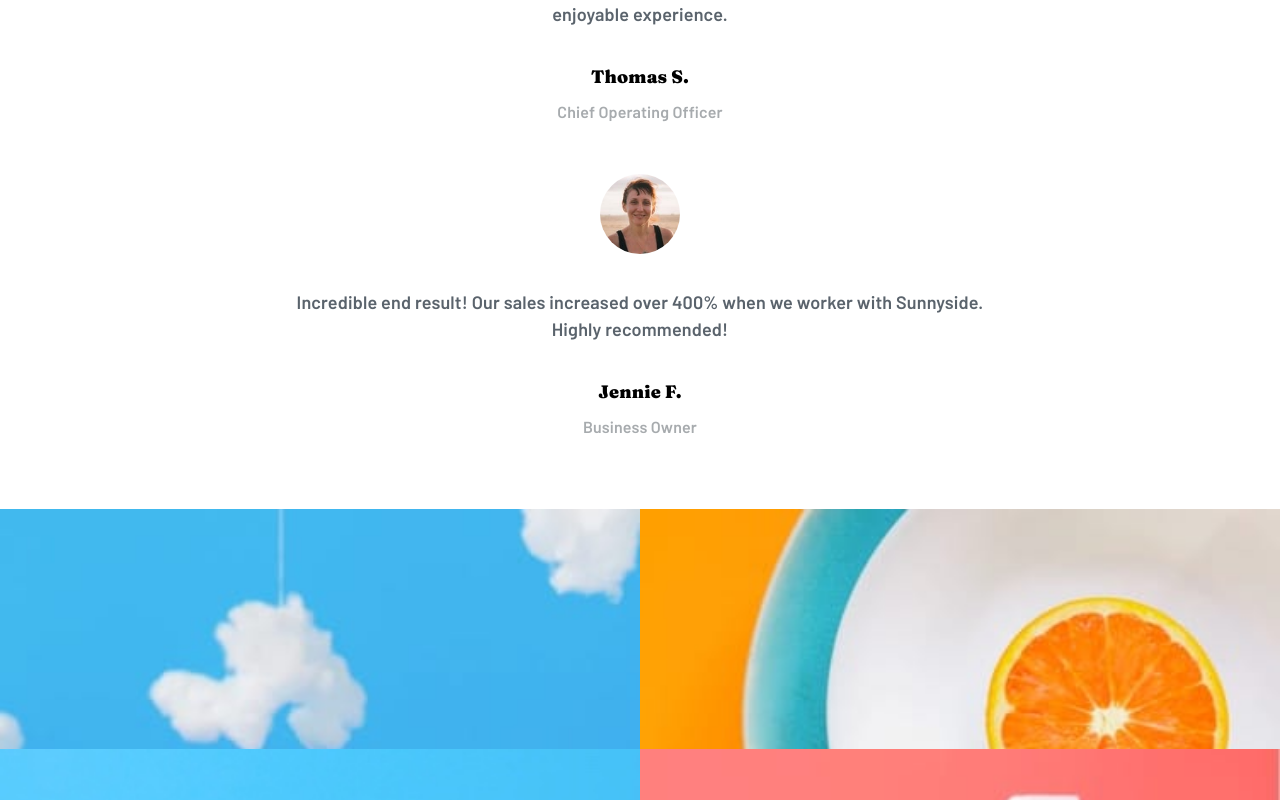
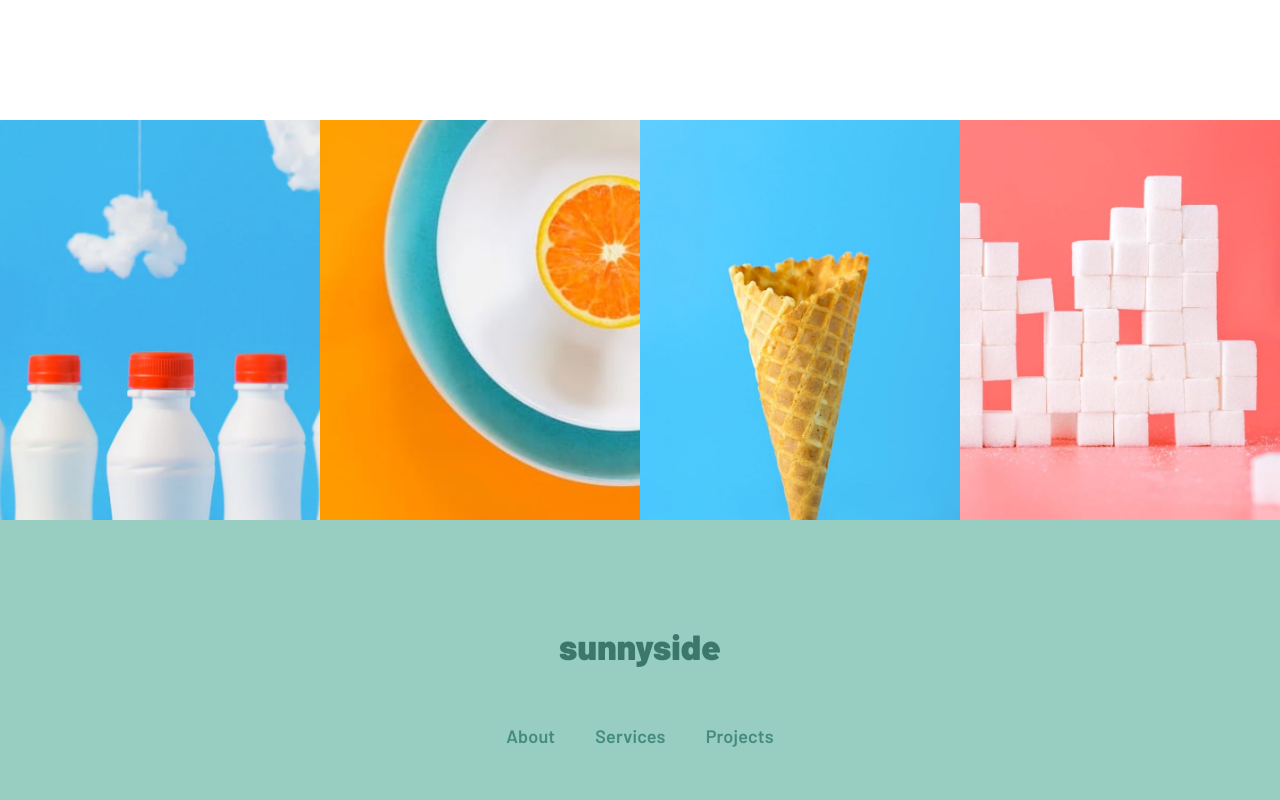
Before and after one commit to telnesito/sunnyside-landing-page, a React (Vite) app: page / in a window 1280 px wide. Shown: the part 2660-3460 px from the top of the page. Built offline with nearby package versions, Linux system fonts and the light colour scheme.

Commit message:
all-desktop-adaptative

```diff
--- a/src/components/Comments.jsx
+++ b/src/components/Comments.jsx
@@ -40,6 +40,8 @@ const Comments = () => {
       gap={'70px'}
       paddingBottom={'70px'}
       paddingTop={'70px'}
+
+
     >
 
       <Typography
@@ -52,10 +54,19 @@ const Comments = () => {
 
       <Box
         display={'flex'}
-        flexDirection={'column'}
         justifyContent={'center'}
         alignItems={'center'}
         gap={'50px'}
+
+        sx={{
+          flexDirection: {
+            xl: 'row',
+            lg: 'row',
+            md: 'row',
+            sm: 'column',
+            xs: 'column'
+          }
+        }}
 
       >
         {testimonials.map(({ image, comment, name, ocupation }, index) => <Box
--- a/src/components/Gallery.jsx
+++ b/src/components/Gallery.jsx
@@ -5,17 +5,44 @@ const Gallery = () => {
   return (
     <Box
       display={'flex'}
-      flexDirection={'column'}
       width={'100%'}
+
+      sx={{
+        flexDirection: {
+          xl: 'row',
+          lg: 'row',
+          md: 'row',
+          sm: 'row',
+          xs: 'column'
+        }
+      }}
+
+
     >
       <Box
         display={'flex'}
+        width={'100%'}
       >
         <Box
           width={'50%'}
           height={'240px'}
           sx={{
-            backgroundImage: 'url(./mobile/image-gallery-milkbottles.jpg)',
+            height: {
+              xl: '400px',
+              lg: '400px',
+              md: '400px',
+              sm: '400px',
+              xs: '240px'
+            },
+
+            backgroundImage: {
+              xl: 'url(./desktop/image-gallery-milkbottles.jpg)',
+              lg: 'url(./desktop/image-gallery-milkbottles.jpg)',
+              md: 'url(./desktop/image-gallery-milkbottles.jpg)',
+              sm: 'url(./desktop/image-gallery-milkbottles.jpg)',
+              xs: 'url(./mobile/image-gallery-milkbottles.jpg)'
+            },
+
             backgroundSize: 'cover',
             backgroundRepeat: 'no-repeat'
           }}
@@ -26,7 +53,20 @@ const Gallery = () => {
           width={'50%'}
           height={'240px'}
           sx={{
-            backgroundImage: 'url(./mobile/image-gallery-orange.jpg)',
+            height: {
+              xl: '400px',
+              lg: '400px',
+              md: '400px',
+              sm: '400px',
+              xs: '240px'
+            },
+            backgroundImage: {
+              xl: 'url(./mobile/image-gallery-orange.jpg)',
+              lg: 'url(./mobile/image-gallery-orange.jpg)',
+              md: 'url(./mobile/image-gallery-orange.jpg)',
+              sm: 'url(./desktop/image-gallery-orange.jpg)',
+              xs: 'url(./mobile/image-gallery-orange.jpg)'
+            },
             backgroundSize: 'cover',
             backgroundRepeat: 'no-repeat'
           }}
@@ -36,12 +76,27 @@ const Gallery = () => {
 
       <Box
         display={'flex'}
+        width={'100%'}
+
       >
         <Box
           width={'50%'}
           height={'240px'}
           sx={{
-            backgroundImage: 'url(./mobile/image-gallery-cone.jpg)',
+            height: {
+              xl: '400px',
+              lg: '400px',
+              md: '400px',
+              sm: '400px',
+              xs: '240px'
+            },
+            backgroundImage: {
+              xl: 'url(./desktop/image-gallery-cone.jpg)',
+              lg: 'url(./desktop/image-gallery-cone.jpg)',
+              md: 'url(./desktop/image-gallery-cone.jpg)',
+              sm: 'url(./desktop/image-gallery-cone.jpg)',
+              xs: 'url(./mobile/image-gallery-cone.jpg)'
+            },
             backgroundSize: 'cover',
             backgroundRepeat: 'no-repeat'
           }}
@@ -52,7 +107,20 @@ const Gallery = () => {
           width={'50%'}
           height={'240px'}
           sx={{
-            backgroundImage: 'url(./mobile/image-gallery-sugar-cubes.jpg)',
+            height: {
+              xl: '400px',
+              lg: '400px',
+              md: '400px',
+              sm: '400px',
+              xs: '240px'
+            },
+            backgroundImage: {
+              xl: 'url(./desktop/image-gallery-sugarcubes.jpg)',
+              lg: 'url(./desktop/image-gallery-sugarcubes.jpg)',
+              md: 'url(./desktop/image-gallery-sugarcubes.jpg)',
+              sm: 'url(./desktop/image-gallery-sugarcubes.jpg)',
+              xs: 'url(./mobile/image-gallery-sugar-cubes.jpg)'
+            },
             backgroundSize: 'cover',
             backgroundRepeat: 'no-repeat'
           }}
```
